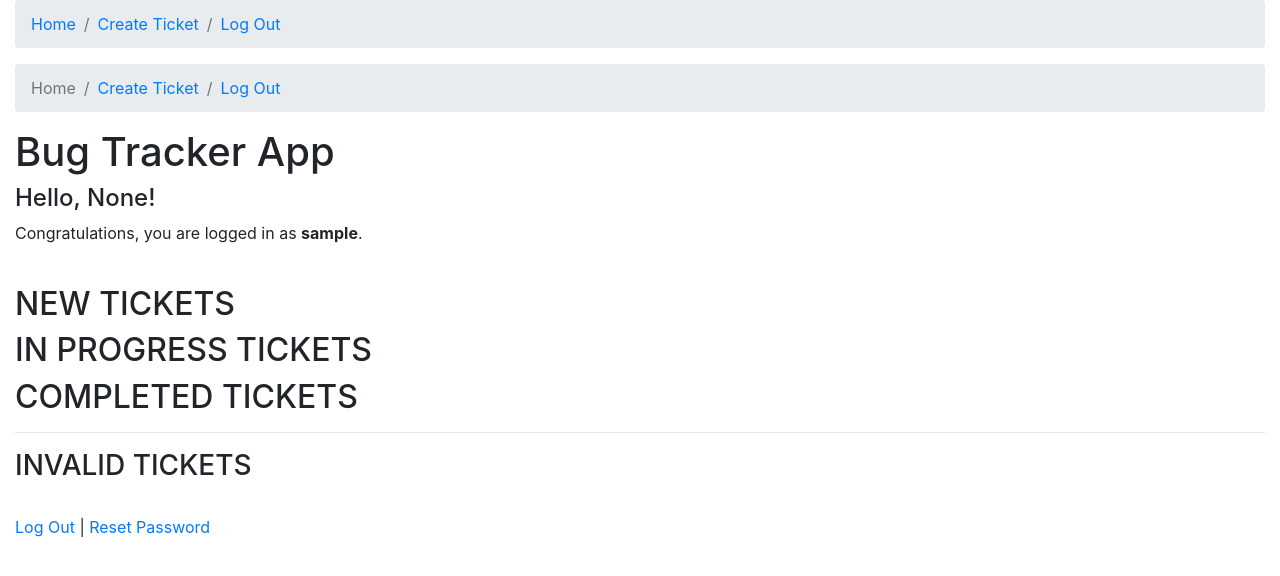
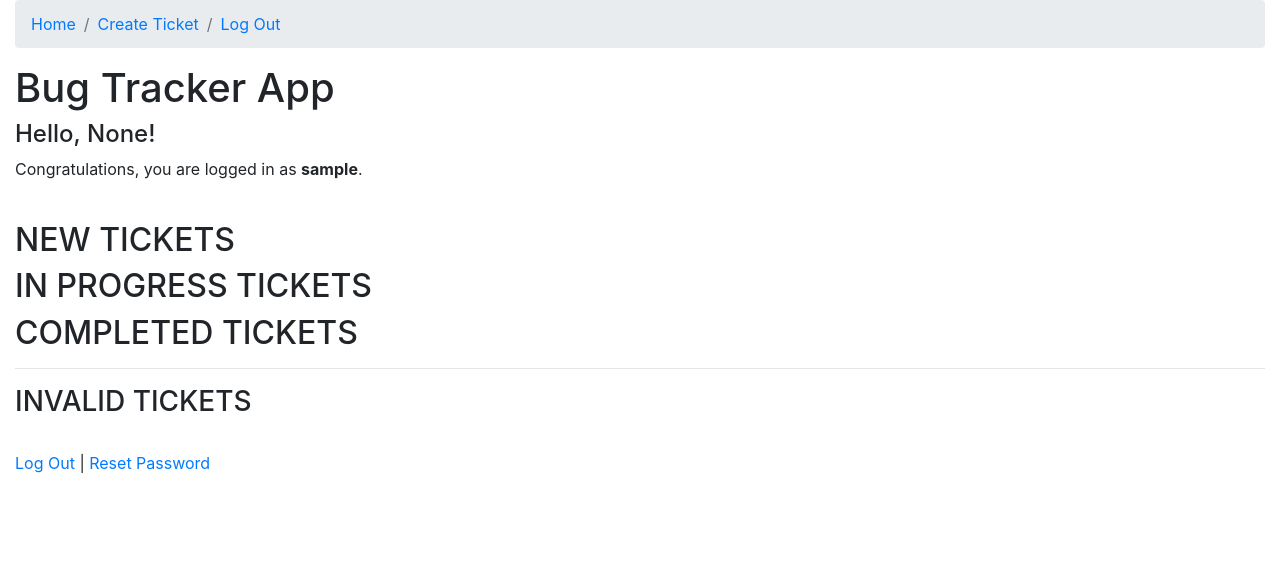
Before and after one commit to josephdubon/django-bugtracker, a Django app: page / in a window 1280 px wide. Shown: the top 576 px of the page. Run offline with Django 3.2, Linux system fonts and the light colour scheme; the visitor is signed in with stand-in values (Sample User, id 1); data that the repository does not hold is empty; some libraries are stand-ins or nearby versions.

Commit message:
Removed hard coded nav, now coming from the base.html template.
Took 25 seconds

```diff
--- a/templates/home.html
+++ b/templates/home.html
@@ -3,18 +3,6 @@
 {% block title %}Home{% endblock %}
 
 {% block content %}
-    <nav aria-label="breadcrumb">
-        <ol class="breadcrumb">
-            <li class="breadcrumb-item active">Home</li>
-            {% if user.is_authenticated %}
-                <li class="breadcrumb-item " aria-current="page"><a href="{% url 'create_ticket' %}">Create Ticket</a>
-                </li>
-                <li class="breadcrumb-item " aria-current="page"><a href="{% url 'logout' %}">Log Out</a></li>
-            {% else %}
-                <li class="breadcrumb-item " aria-current="page"><a href="{% url 'login' %}">Log In</a></li>
-            {% endif %}
-        </ol>
-    </nav>
     <h1>{{ heading }}</h1>
     {% if user.is_authenticated %}
         <h4>Hello, {{ user.displayname }}!</h4>
@@ -24,9 +12,6 @@
         {#    NEW TICKETS HERE    #}
         <h2>NEW TICKETS</h2>
         {% for ticket in tickets_new %}
-            <li>
-                Status: {{ ticket.status_of_ticket }}
-            </li>
             <li>Title: <a href="/tickets/{{ ticket.id }}">{{ ticket.title }}</a></li>
             <li>Description: {{ ticket.description }}</li>
             <li>Time Created: {{ ticket.time_created }}</li>
@@ -40,9 +25,6 @@
         {#    IN PROGRESS TICKETS HERE    #}
         <h2>IN PROGRESS TICKETS</h2>
         {% for ticket in tickets_in_progress %}
-            <li>
-                Status: {{ ticket.status_of_ticket }}
-            </li>
             <li>Title: <a href="/tickets/{{ ticket.id }}">{{ ticket.title }}</a></li>
             <li>Description: {{ ticket.description }}</li>
             <li>Time Created: {{ ticket.time_created }}</li>
@@ -56,9 +38,6 @@
         {#    DONE TICKETS HERE    #}
         <h2>COMPLETED TICKETS</h2>
         {% for ticket in tickets_done %}
-            <li>
-                Status: {{ ticket.status_of_ticket }}
-            </li>
             <li>Title: <a href="/tickets/{{ ticket.id }}">{{ ticket.title }}</a></li>
             <li>Description: {{ ticket.description }}</li>
             <li>Time Created: {{ ticket.time_created }}</li>
@@ -73,9 +52,6 @@
         {#    INVALID TICKETS HERE    #}
         <h3>INVALID TICKETS</h3>
         {% for ticket in tickets_invalid %}
-            <li>
-                Status: {{ ticket.status_of_ticket }}
-            </li>
             <li>Title: <a href="/tickets/{{ ticket.id }}">{{ ticket.title }}</a></li>
             <li>Description: {{ ticket.description }}</li>
             <li>Time Created: {{ ticket.time_created }}</li>
```
